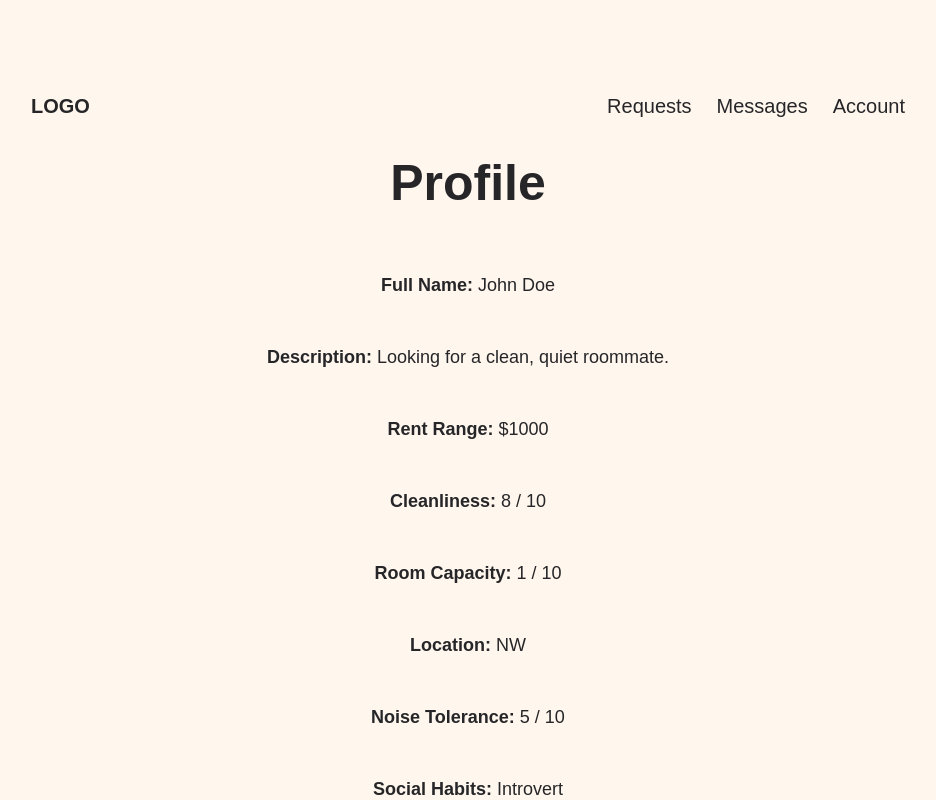
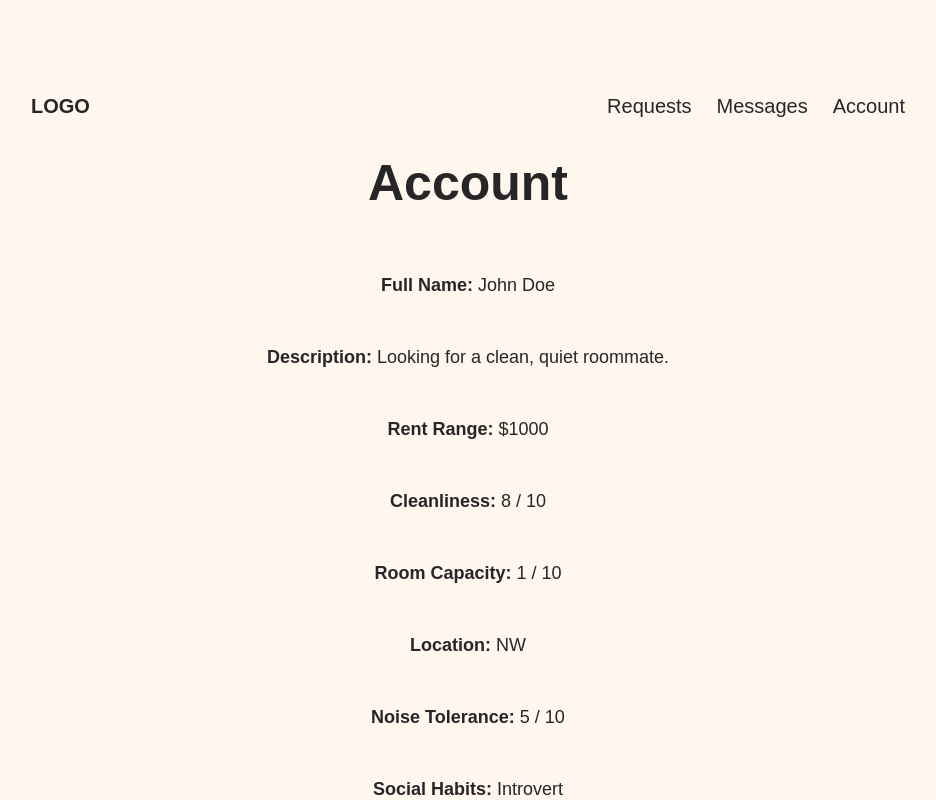
Before and after one commit to mary-gabin-mo/Roommate-Finder, a React (Create React App) app in the folder client/roommate-finder/: page /Account in a window 1280 px wide. Shown: the top 800 px of the page, without its empty margins (172-1108 px from the left). Built offline with nearby package versions, Linux system fonts and the light colour scheme; a web font is replaced by a local one.

Commit message:
update account

```diff
--- a/client/roommate-finder/src/account/Account.jsx
+++ b/client/roommate-finder/src/account/Account.jsx
@@ -4,7 +4,7 @@ import './Account.css';
 function Account() {
     const [isEditing, setIsEditing] = useState(false);
 
-
+    // hard code for now
     const [profile, setProfile] = useState({
         fullName: 'John Doe',
         description: 'Looking for a clean, quiet roommate.',
@@ -38,7 +38,7 @@ function Account() {
         <div className="profile-container">
             {isEditing ? (
                 <form className="form-wrapper" onSubmit={handleSave}>
-                    <h1 className="title">Edit Profile</h1>
+                    <h1 className="title">Edit Account</h1>
 
                     <label className="input-label">Full Name</label>
                     <input
@@ -137,7 +137,7 @@ function Account() {
             ) : (
 
                 <div className="view-mode">
-                    <h1 className="title">Profile</h1>
+                    <h1 className="title">Account</h1>
                     <p className="view-field"><strong>Full Name:</strong> {profile.fullName}</p>
                     <p className="view-field"><strong>Description:</strong> {profile.description}</p>
                     <p className="view-field"><strong>Rent Range:</strong> {profile.rentRange}</p>
```
